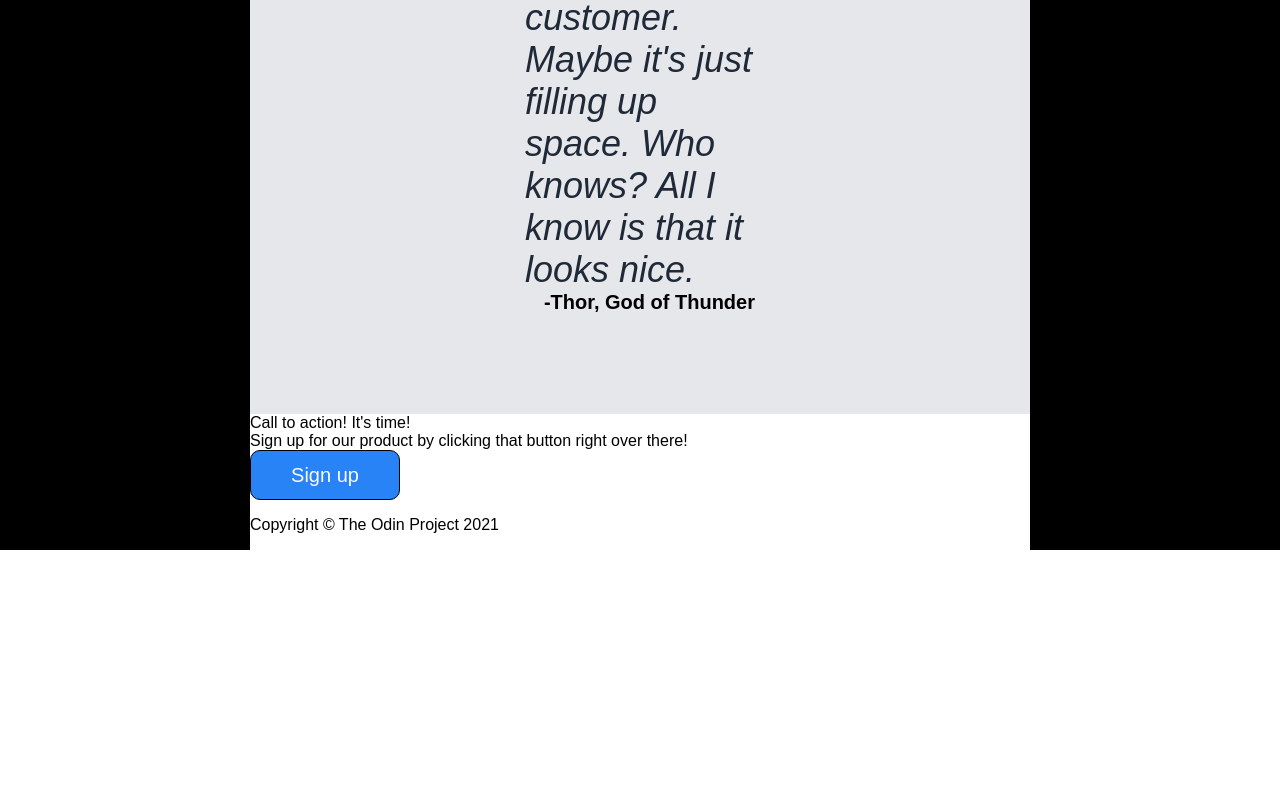
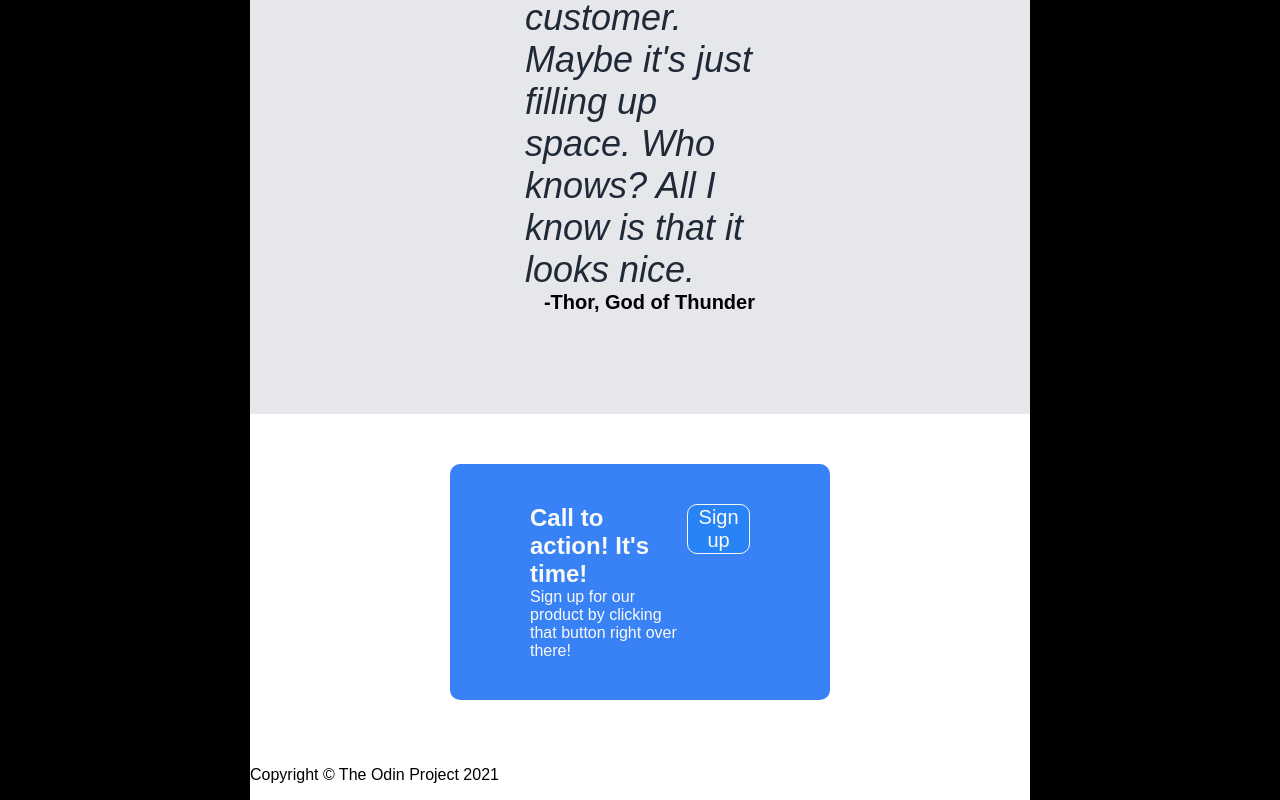
Before and after one commit to NontasG03/odin-landingpage, a plain HTML site: page index.html in a window 1280 px wide. Shown: the part 1241-2041 px from the top of the page. Before the commit the page ends 1791 px from the top, so only its background shows below. Drawn offline with Linux system fonts and the light colour scheme.

Commit message:
Add style for section-4

```diff
--- a/index.html
+++ b/index.html
@@ -20,7 +20,7 @@
         <div class="S1-left">
             <div>This website is awesome</div>
             <div id="S1-subtext">This website has some subtext that goes here under the main title. It's a smaller font and the color is lower contrast</div>
-            <button>Sign up</button>
+            <button class="s1-button">Sign up</button>
         </div>
         <div>
             <img id="mountain" src="Images/mountain.jpg" alt="big-mountain">
@@ -41,11 +41,11 @@
         <div class="s3-bottom">-Thor, God of Thunder</div>
     </div>
     <div class="section-4">
-        <div>
-            <div>Call to action! It's time!</div>
-            <div>Sign up for our product by clicking that button right over there!</div>
-            <button>Sign up</button>
-        </div>
+            <div class="s4-left">
+                <div class="s4-h1">Call to action! It's time!</div>
+                <div>Sign up for our product by clicking that button right over there!</div>
+            </div>
+            <button class="s4-right">Sign up</button>
     </div>
     <div class="footer">
         <p>Copyright © The Odin Project 2021</p>
--- a/style.css
+++ b/style.css
@@ -47,7 +47,7 @@ body {
     gap: 60px;
 }
 
-button {
+.s1-button {
     width: 150px;
     height: 50px;
     background-color: #2883f6;
@@ -55,7 +55,6 @@ button {
     border: 1px solid black;
     border-radius: 10px;
     font-size: 20px;
-
 }
 
 #S1-subtext {
@@ -127,3 +126,34 @@ li {
     font-size: 20px;
     font-weight: bold;
 }
+
+.section-4 {
+    display: flex;
+    justify-content: space-between;
+    margin: 50px 200px;
+    padding: 40px 80px;
+    background-color: #3882f6;
+    border-radius: 10px;
+    color: #f9faf8;
+}
+
+.s4-left {
+    display: flex;
+    flex-direction: column;
+    justify-content: center;
+}
+
+.s4-right {
+    width: 150px;
+    height: 50px;
+    background-color: #2883f6;
+    color: #f9faf8;
+    border: 1px solid #f9faf8;
+    border-radius: 10px;
+    font-size: 20px;
+}
+
+.s4-h1 {
+    font-size: 24px;
+    font-weight: bolder;
+}
```
